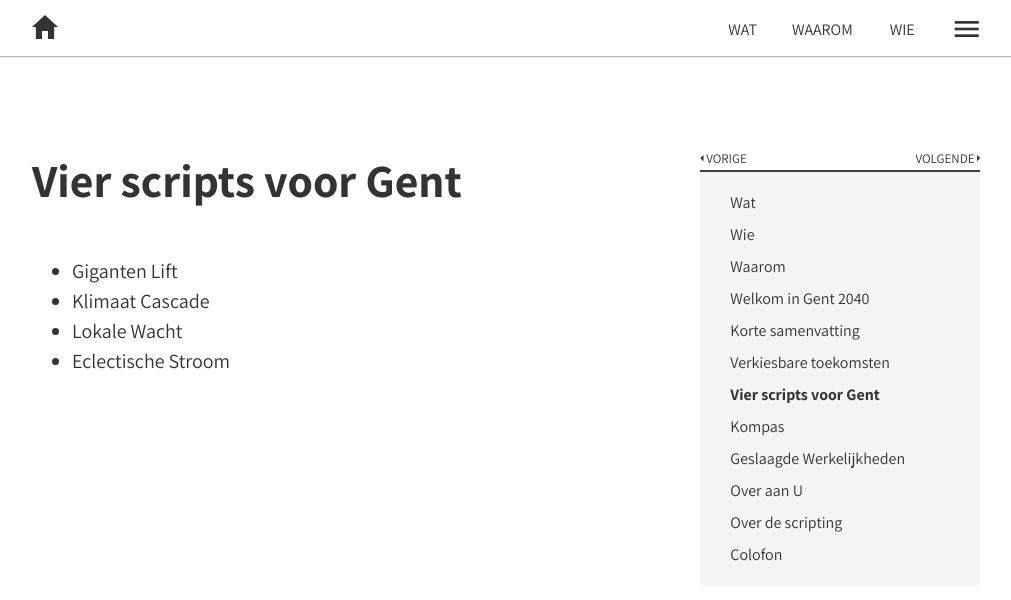
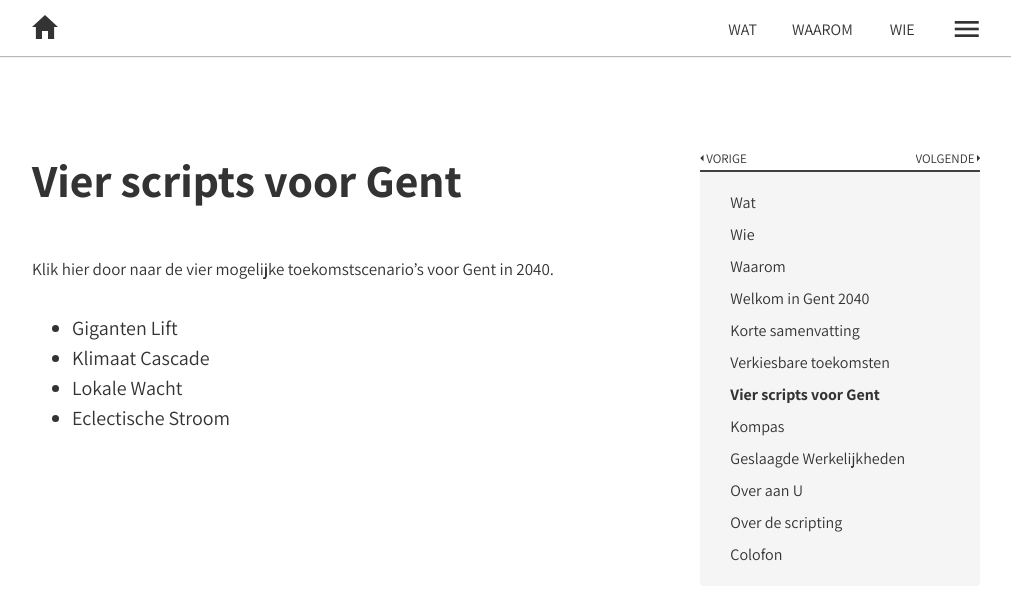
Before and after one commit to lab9k/scripts-voor-gent-2040-en, a Jekyll site: the page built from chapters/chapter-0-part-6.md, in a window 1280 px wide and 900 px high. Shown: the top 600 px of the window, without its empty margins (133-1144 px from the left). Built offline with Jekyll 4.4.1, drawn with Linux system fonts in a browser that asks for light colours; nearby versions of some CDN libraries.

Commit message:
Update chapter-0-part-6.md

```diff
--- a/chapters/chapter-0-part-6.md
+++ b/chapters/chapter-0-part-6.md
@@ -8,6 +8,7 @@ permalink: /vier-scripts-voor-gent/
 title: Vier scripts voor Gent
 indentlevel: 1
 ---
+Klik hier door naar de vier mogelijke toekomstscenario's voor Gent in 2040.
 
 <ul>
   <li><a href="/scripts-voor-gent-2040/giganten-lift/">Giganten Lift</a></li>
```
